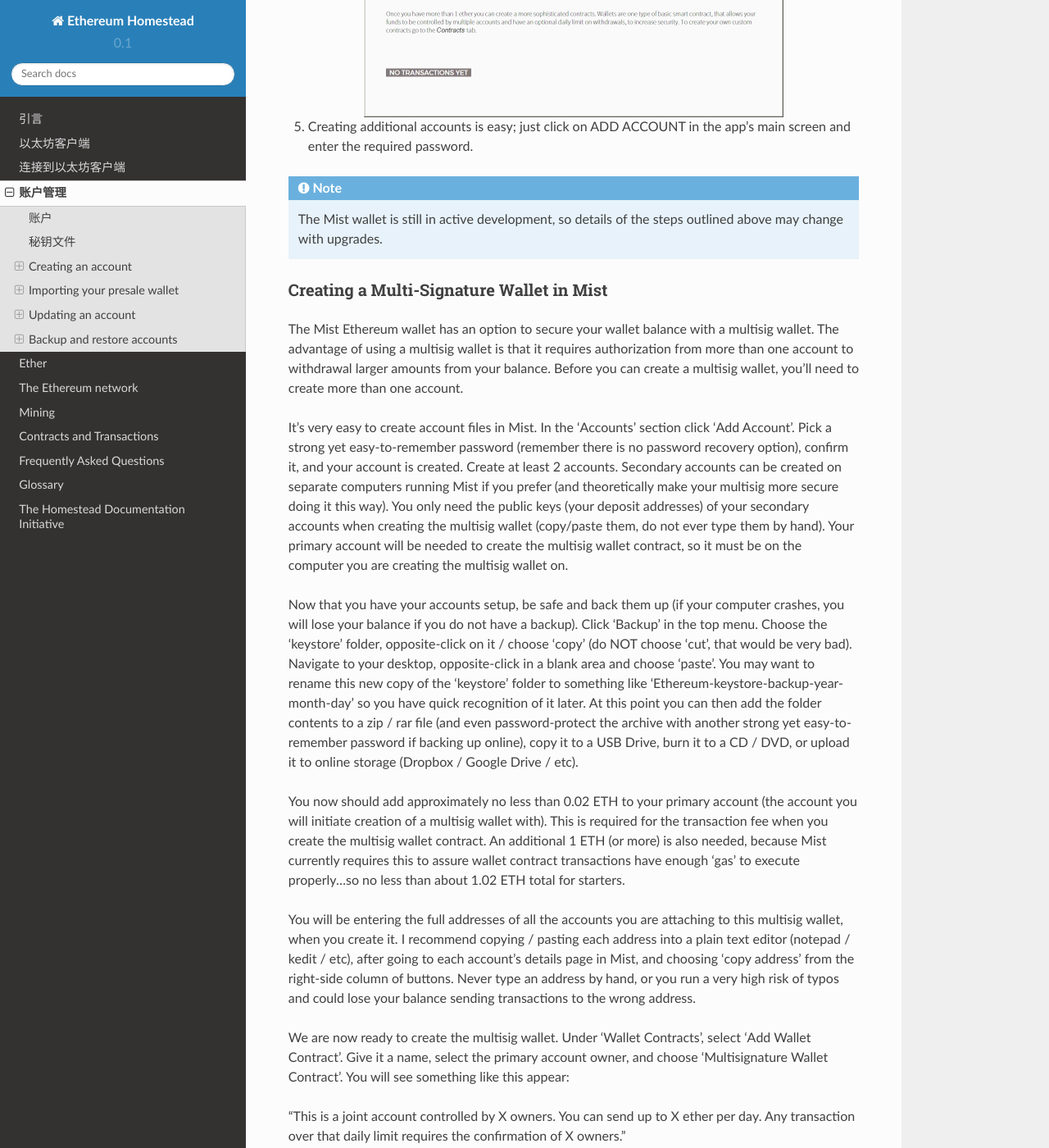
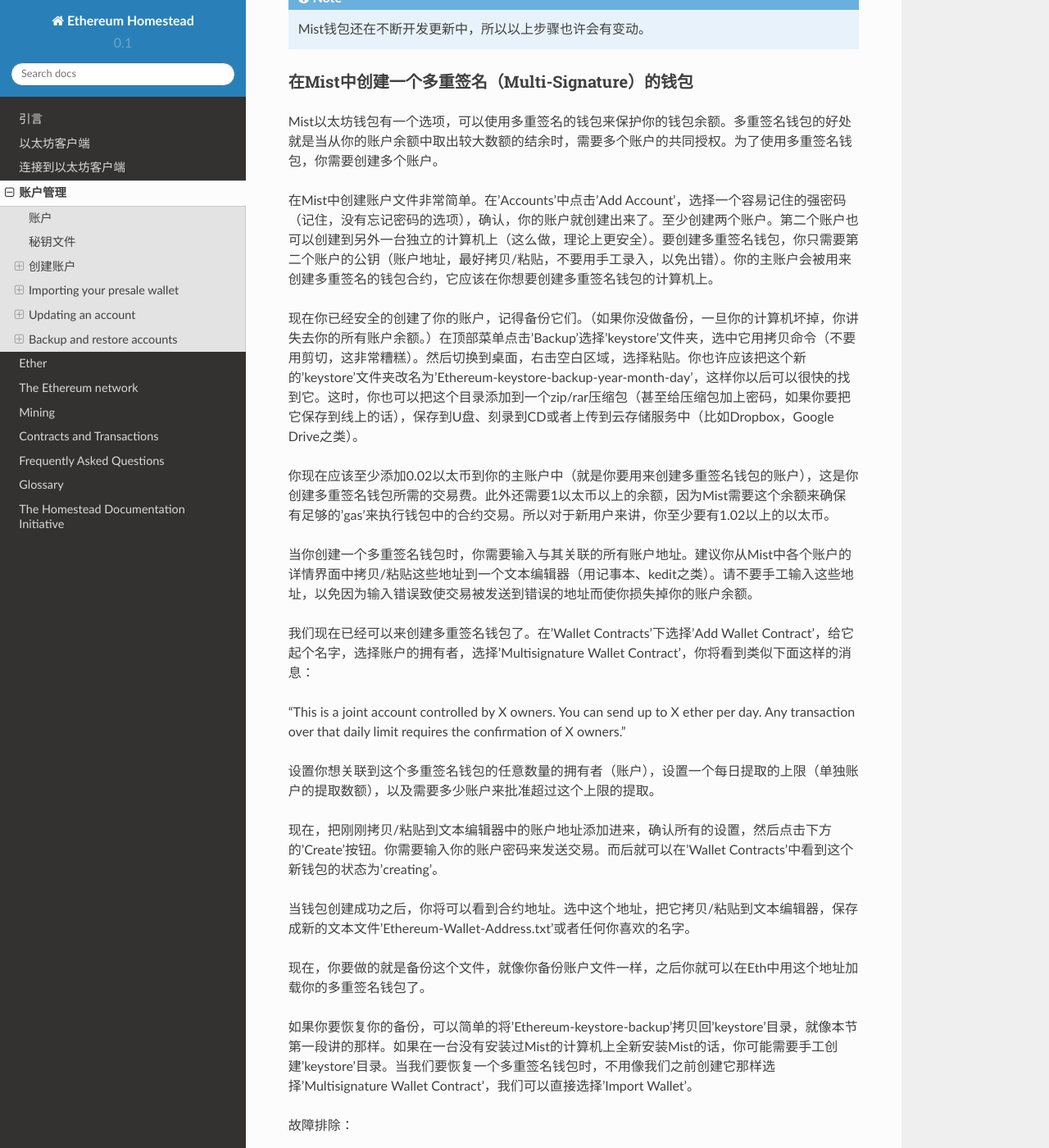
Before and after one commit to riversyang/homestead-guide-cn, a Sphinx documentation site: the page built from source/account-management.rst, in a window 1280 px wide and 1400 px high, scrolled down 4729 px. Shown: the whole window at 82% size. Built offline with Sphinx 7.4.7 and the Read the Docs theme 2.0.0, drawn with Linux system fonts in a browser that asks for light colours; some of the changed text lies outside the part shown.

Commit message:
Update translation

```diff
--- a/source/account-management.rst
+++ b/source/account-management.rst
@@ -31,17 +31,17 @@
 
 .. _creating_an_account:
 
-Creating an account
+创建账户
 ================================================================================
 
-.. Warning:: **Remember your passwords and :ref:`backup your keyfiles <backup-and-restore-accounts>`.** In order to send transactions from an account, including sending ether, you must have BOTH the keyfile and the password. Be absolutely sure to have a copy of your keyfile AND remember the password for that keyfile, and store them both as securely as possible. There are no escape routes here; lose the keyfile or forget your password and all your ether is gone. It is NOT possible to access your account without a password and there is no *forgot my password* option here. Do not forget it.
+.. Warning:: **记住你的密码并备份你的秘钥文件。** 你必须同时拥有秘钥文件和密码才能从一个账户中发起交易，包括发送以太币。请绝对地确保你有一个秘钥文件的拷贝并记住它的密码，把它们尽可能安全的保存。如果你丢失了秘钥文件或者忘记了你的密码，你将会失去账户中的所有以太币，这里没有任何迂回的方法。没有密码，想访问你的账户是不可能的，这里并没有 *忘记密码* 这样的选项。所以请别忘了它。
 
-Using ``geth account new``
+使用 ``geth account new``
 --------------------------------------------------------------------------------
 
-Once you have the geth client installed, creating an account is merely a case of executing the ``geth account new`` command in a terminal.
+在安装了geth客户端之后，你就可以简单地在命令行终端上执行  ``geth account new`` 来创建账户。
 
-Note that you do not have to run the geth client or sync up with the blockchain to use the ``geth account`` command.
+你不需要运行geth客户端或者同步区块链数据就可以使用  ``geth account`` 命令。
 
 .. code-block:: Bash
 
@@ -52,13 +52,13 @@
     Repeat Passphrase:
     Address: {168bc315a2ee09042d83d7c5811b533620531f67}
 
-For non-interactive use you supply a plaintext password file as argument to the ``--password`` flag. The data in the file consists of the raw bytes of the password optionally followed by a single newline.
+你也可以使用非交互方式来使用这个命令，只需要为 ``--password`` 选项增加一个纯文本密码文件的参数即可。文件内容直接为密码文本，也可以在最后加一个换行。
 
 .. code-block:: Bash
 
   $ geth --password /path/to/password account new
 
-..  Warning:: Using the ``--password`` flag is meant to be used only for testing or automation in trusted environments. It is a bad idea to save your password to file or expose it in any other way. If you do use the ``--password`` flag with a password file, make sure the file is not readable or even listable for anyone but you. You can achieve this in Mac/Linux systems with:
+..  Warning::  ``--password`` 选项应该仅在可信环境中做测试或自动化时使用。把你的密码存到文件里或用其他方式暴露，通常不是个好主意。如果你一定要使用这个选项，请保证没有其他人能访问保存密码的文件。你可以在Mac/Linux系统中用以下方法实现这点。
 
 .. code-block:: Bash
 
@@ -67,8 +67,7 @@
   cat > /path/to/password
   >I type my pass
 
-
-To list all the accounts with keyfiles currently in you’re ``keystore`` folder use the ``list`` subcommand of the ``geth account`` command:
+在  ``geth account`` 命令后加上 ``list`` 子命令，即可列出你的 ``keystore`` 目录下保存的所有账户信息。
 
 .. code-block:: Bash
 
@@ -78,14 +77,13 @@
   account #1: {c385233b188811c9f355d4caec14df86d6248235}
   account #2: {7f444580bfef4b9bc7e14eb7fb2a029336b07c9d}
 
-
-The filenames of keyfiles has the format ``UTC--<created_at UTC ISO8601>-<address hex>``. The order of accounts when listing, is lexicographic, but as a consequence of the timestamp format, it is actually order of creation.
+账户信息文件的文件名格式为： ``UTC--<created_at UTC ISO8601>-<address hex>`` 。列表中数据的显示顺序是以字母为序，但因为时间戳是在最前边的，所以实际上就是以创建时间为序。
 
 
-Using geth console
+使用geth控制台
 --------------------------------------------------------------------------------
 
-In order to create a new account using geth, we must first start geth in console mode (or you can use ``geth attach`` to attach a console to an already running instance):
+要使用geth，我们必须先用控制台模式启动geth。（或者你可以使用 ``geth attach`` 把geth关联到一个已经运行的控制台。）
 
 .. code-block:: Bash
 
@@ -95,7 +93,7 @@
   at block: 865174 (Mon, 18 Jan 2016 02:58:53 GMT)
   datadir: /home/USERNAME/.ethereum
 
-The console allows you to interact with your local node by issuing commands. For example, try the command to list your accounts:
+控制台是你可以通过命令行的方式访问你的本地节点的地方。例如，你可以用以下命令列出你的账户。
 
 .. code-block:: Javascript
 
@@ -106,7 +104,7 @@
   message: "no keys in store"
   }
 
-This shows that you have no accounts. You can also create an account from the console:
+以上结果显示出你还没有账户。你可以在控制台创建账户。
 
 .. code-block:: Javascript
 
@@ -115,9 +113,9 @@
   Repeat passphrase:
   "0xb2f69ddf70297958e582a0cc98bce43294f1007d"
 
-.. Note:: Remember to use a strong and randomly generated password.
+.. Note:: 记住：要使用安全性高、最好有随机性的密码。
 
-We just created our first account. If we try to list our accounts again we can see our new account:
+我们刚刚创建了第一个账户。如果再尝试列出账户的话，我们就能看到这个新账户。
 
 .. code-block:: Javascript
 
@@ -127,18 +125,18 @@
 
 .. _using-mist-ethereum-wallet:
 
-Using Mist Ethereum wallet
+使用Mist以太坊钱包
 --------------------------------------------------------------------------------
 
-For the command line averse, there is now a GUI-based option for creating accounts: The “official” Mist Ethereum wallet. The Mist Ethereum wallet, and its parent Mist project, are being developed under the auspices of the Ethereum Foundation, hence the “official” status. Versions of the wallet app are available for Linux, Mac OS X, and Windows.
+由于普通用户对命令行的厌恶，现在有了个基于GUI（图形用户界面）的方法：“官方的”Mist以太坊钱包。Mist以太坊钱包和它的双亲Mist项目是由以太坊基金会所资助的，所以也就有了“官方的”说法。钱包应用程序支持Linux、Mac OS X和Windows操作系统。
 
-.. Warning:: The Mist wallet is beta software. Please beware and use it at your own risk.
+.. Warning:: Mist钱包仍是个Beta版本，请意识到你需要自行承担相关风险。
 
-Creating an account using the GUI Mist Ethereum wallet couldn’t be easier. In fact, your first account is created during the installation of the app.
+使用GUI的Mist以太坊钱包创建账户不能再简单了。事实上，你的第一个账户已经在安装过程中创建出来了。
 
-1. `Download the latest version of the wallet app <https://github.com/ethereum/mist/releases>`_  for your operating system. Opening the Wallet App will kick off syncing a full copy of the Ethereum blockchain on your computer, since you will in effect be running a full geth node.
+1、为你的操作系统 `下载最新版的钱包应用 <https://github.com/ethereum/mist/releases>`_ 。因为实际上你是在运行一个geth全节点，所以第一次打开钱包应用时会触发一次与以太坊区块链的完全同步过程。
 
-2. Unzip the downloaded folder and run the Ethereum-Wallet executable file.
+2、解压下载的文件，运行以太坊钱包可执行文件。
 
 .. image:: img/51Downloading.png
    :width: 582px
@@ -147,9 +145,9 @@
    :alt: downloading-mist
    :align: center
 
-3. Wait for the blockchain to fully sync, then follow the instructions on the screen and your first account will be created.
+3、等待区块链的完全同步，然后跟随页面向导完成设置，你的第一个账户也会被创建出来。
 
-4. When you launch the Mist Ethereum wallet for the first time, you will see the account you created during the installation process. By default it will be named MAIN ACCOUNT (ETHERBASE).
+4、当你第一次运行Mist以太坊钱包的时候，你会看到在安装过程中创建的账户。它会被默认的命名为 MAIN ACCOUNT (ETHERBASE)。
 
 .. image:: img/51OpeningScreen.png
    :width: 1024px
@@ -158,53 +156,53 @@
    :alt: opening-screen
    :align: center
 
-5. Creating additional accounts is easy; just click on ADD ACCOUNT in the app’s main screen and enter the required password.
+5、创建额外的账户很容易，你只需要在应用界面中点击“ADD ACCOUNT”并输入密码即可。
 
-.. Note:: The Mist wallet is still in active development, so details of the steps outlined above may change with upgrades.
+.. Note:: Mist钱包还在不断开发更新中，所以以上步骤也许会有变动。
 
 
-Creating a Multi-Signature Wallet in Mist
+在Mist中创建一个多重签名（Multi-Signature）的钱包
 --------------------------------------------------------------------------------
 
-The Mist Ethereum wallet has an option to secure your wallet balance with a multisig wallet. The advantage of using a multisig wallet is that it requires authorization from more than one account to withdrawal larger amounts from your balance. Before you can create a multisig wallet, you'll need to create more than one account.
+Mist以太坊钱包有一个选项，可以使用多重签名的钱包来保护你的钱包余额。多重签名钱包的好处就是当从你的账户余额中取出较大数额的结余时，需要多个账户的共同授权。为了使用多重签名钱包，你需要创建多个账户。
 
-It's very easy to create account files in Mist. In the 'Accounts' section click 'Add Account'. Pick a strong yet easy-to-remember password (remember there is no password recovery option), confirm it, and your account is created. Create at least 2 accounts. Secondary accounts can be created on separate computers running Mist if you prefer (and theoretically make your multisig more secure doing it this way). You only need the public keys (your deposit addresses) of your secondary accounts when creating the multisig wallet (copy/paste them, do not ever type them by hand). Your primary account will be needed to create the multisig wallet contract, so it must be on the computer you are creating the multisig wallet on.
+在Mist中创建账户文件非常简单。在'Accounts'中点击'Add Account'，选择一个容易记住的强密码（记住，没有忘记密码的选项），确认，你的账户就创建出来了。至少创建两个账户。第二个账户也可以创建到另外一台独立的计算机上（这么做，理论上更安全）。要创建多重签名钱包，你只需要第二个账户的公钥（账户地址，最好拷贝/粘贴，不要用手工录入，以免出错）。你的主账户会被用来创建多重签名的钱包合约，它应该在你想要创建多重签名钱包的计算机上。
 
-Now that you have your accounts setup, be safe and back them up (if your computer crashes, you will lose your balance if you do not have a backup). Click 'Backup' in the top menu. Choose the 'keystore' folder, opposite-click on it / choose 'copy' (do NOT choose 'cut', that would be very bad). Navigate to your desktop, opposite-click in a blank area and choose 'paste'. You may want to rename this new copy of the 'keystore' folder to something like 'Ethereum-keystore-backup-year-month-day' so you have quick recognition of it later. At this point you can then add the folder contents to a zip / rar file (and even password-protect the archive with another strong yet easy-to-remember password if backing up online), copy it to a USB Drive, burn it to a CD / DVD, or upload it to online storage (Dropbox / Google Drive / etc).
+现在你已经安全的创建了你的账户，记得备份它们。（如果你没做备份，一旦你的计算机坏掉，你讲失去你的所有账户余额。）在顶部菜单点击'Backup'选择'keystore'文件夹，选中它用拷贝命令（不要用剪切，这非常糟糕）。然后切换到桌面，右击空白区域，选择粘贴。你也许应该把这个新的'keystore'文件夹改名为'Ethereum-keystore-backup-year-month-day'，这样你以后可以很快的找到它。这时，你也可以把这个目录添加到一个zip/rar压缩包（甚至给压缩包加上密码，如果你要把它保存到线上的话），保存到U盘、刻录到CD或者上传到云存储服务中（比如Dropbox，Google Drive之类）。
 
-You now should add approximately no less than 0.02 ETH to your primary account (the account you will initiate creation of a multisig wallet with). This is required for the transaction fee when you create the multisig wallet contract. An additional 1 ETH (or more) is also needed, because Mist currently requires this to assure wallet contract transactions have enough 'gas' to execute properly...so no less than about 1.02 ETH total for starters.
+你现在应该至少添加0.02以太币到你的主账户中（就是你要用来创建多重签名钱包的账户），这是你创建多重签名钱包所需的交易费。此外还需要1以太币以上的余额，因为Mist需要这个余额来确保有足够的'gas'来执行钱包中的合约交易。所以对于新用户来讲，你至少要有1.02以上的以太币。
 
-You will be entering the full addresses of all the accounts you are attaching to this multisig wallet, when you create it. I recommend copying / pasting each address into a plain text editor (notepad / kedit / etc), after going to each account's details page in Mist, and choosing 'copy address' from the right-side column of buttons. Never type an address by hand, or you run a very high risk of typos and could lose your balance sending transactions to the wrong address.
+当你创建一个多重签名钱包时，你需要输入与其关联的所有账户地址。建议你从Mist中各个账户的详情界面中拷贝/粘贴这些地址到一个文本编辑器（用记事本、kedit之类）。请不要手工输入这些地址，以免因为输入错误致使交易被发送到错误的地址而使你损失掉你的账户余额。
 
-We are now ready to create the multisig wallet. Under 'Wallet Contracts', select 'Add Wallet Contract'. Give it a name, select the primary account owner, and choose 'Multisignature Wallet Contract'. You will see something like this appear:
+我们现在已经可以来创建多重签名钱包了。在'Wallet Contracts'下选择'Add Wallet Contract'，给它起个名字，选择账户的拥有者，选择'Multisignature Wallet Contract'，你将看到类似下面这样的消息：
 
 "This is a joint account controlled by X owners. You can send up to X ether per day. Any transaction over that daily limit requires the confirmation of X owners."
 
-Set whatever amount of owners (accounts) you are attaching to this multisig wallet, whatever you want for a daily withdrawal limit (that only requires one account to withdrawal that amount), and how many owners (accounts) are required to approve any withdrawal amount over the daily limit.
+设置你想关联到这个多重签名钱包的任意数量的拥有者（账户），设置一个每日提取的上限（单独账户的提取数额），以及需要多少账户来批准超过这个上限的提取。
 
-Now add the addresses of the accounts that you copied / pasted into your text editor earlier, confirm all your settings are correct, and click 'Create' at the bottom. You will then need to enter your password to send the transaction. In the 'Wallet Contracts' section it should show your new wallet, and say 'creating'.
+现在，把刚刚拷贝/粘贴到文本编辑器中的账户地址添加进来，确认所有的设置，然后点击下方的'Create'按钮。你需要输入你的账户密码来发送交易。而后就可以在'Wallet Contracts'中看到这个新钱包的状态为'creating'。
 
-When wallet creation is complete, you should see your contract address on the screen. Select the entire address, copy / paste it into a new text file in your text editor, and save the text file to your desktop as 'Ethereum-Wallet-Address.txt', or whatever you want to name it.
+当钱包创建成功之后，你将可以看到合约地址。选中这个地址，把它拷贝/粘贴到文本编辑器，保存成新的文本文件'Ethereum-Wallet-Address.txt'或者任何你喜欢的名字。
 
-Now all you need to do is backup the 'Ethereum-Wallet-Address.txt' file the same way you backed up your account files, and then you are ready to load your new multisig wallet with ETH using this address.
+现在，你要做的就是备份这个文件，就像你备份账户文件一样，之后你就可以在Eth中用这个地址加载你的多重签名钱包了。
 
-If you are restoring from backup, simply copy the files inside the 'Ethereum-keystore-backup' folder over into the 'keystore' folder mentioned in the first section of this walkthrough. FYI, you may need to create the 'keystore' folder if it's a brand new install of Mist on a machine it was never installed on before (the first time you create an account is when this folder is created). As for restoring a multisig wallet, instead of choosing 'Multisignature Wallet Contract' like we did before when creating it, we merely choose 'Import Wallet' instead.
+如果你要恢复你的备份，可以简单的将'Ethereum-keystore-backup'拷贝回'keystore'目录，就像本节第一段讲的那样。如果在一台没有安装过Mist的计算机上全新安装Mist的话，你可能需要手工创建'keystore'目录。当我们要恢复一个多重签名钱包时，不用像我们之前创建它那样选择'Multisignature Wallet Contract'，我们可以直接选择'Import Wallet'。
 
-Troubleshooting:
+故障排除：
 
-* Mist won't sync. One solution that works well is syncing your PC hardware clock with an NTP server so the time is exactly correct...then reboot.
+* Mist没有同步。一个方案是通过NTP服务同步你的本地计算机硬件时间，然后重启。
 
-* Mist starts after syncing, but is a blank white screen. Chances are you are running the "xorg" video drivers on a Linux-based OS (Ubuntu, Linux Mint, etc). Try installing the manufacturer's video driver instead.
+* Mist在同步之后启动了，但却显示了一个空白界面。如果你是在使用一个基于Linux的操作系统（比如Ubuntu，Linux Mint之类）在运行第三方的视频驱动程序，那你可以试试安装厂商官方的视频驱动程序。
 
-* "Wrong password" notice. This seems to be a false notice on occasion on current Mist versions. Restart Mist and the problem should go away (if you indeed entered the correct password).
+* "Wrong password"提示。这应该是Mist当前版本的一个错误提示。重启Mist，这个问题应该就消失了（当然，你要输入正确的密码）。
 
 
-Using Eth
+使用Eth
 --------------------------------------------------------------------------------
 
-Every options related to key management available using geth can be used the same way in eth.
+geth中与秘钥管理相关选项都可以在eth中以同样的方式使用。
 
-Below are "account" related options:
+以下是与账户相关的选项：
 
 .. code-block:: Javascript
 
@@ -213,15 +211,15 @@
   > eth account update [<uuid>|<address> , ... ]  // Decrypt and re-encrypt given keys.
   > eth account import [<uuid>|<file>|<secret-hex>] // Import keys from given source and place in wallet.
 
-Below are "wallet" related option:
+以下是与钱包相关的选项：
 
 .. code-block:: Javascript
 
   > eth wallet import <file> //Import a presale wallet.
 
-.. Note:: the 'account import' option can only be used to import generic key file. the 'wallet import' option can only be used to import a presale wallet.
+.. Note:: 'account import'仅能用来导入通用的秘钥文件。'wallet import'选项只能用来导入预售的钱包。
 
-It is also possible to access keys management from the integrated console (using the built-in console or geth attach):
+通过集成的控制台也是可以进行秘钥管理的（比如内置的控制台或者geth关联的）：
 
 .. code-block:: Javascript
 
```
